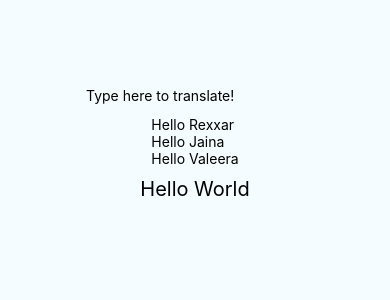
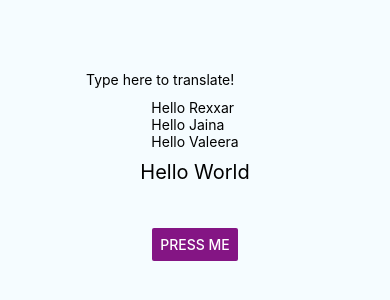
Before and after one commit to Yeung2017/AwesomeProject, a React Native app: screen / in a window 390 px wide. Shown: the part 262-562 px from the top of the page. Built offline with nearby package versions, Linux system fonts and the light colour scheme.

Commit message:
add button demo

```diff
--- a/App.js
+++ b/App.js
@@ -7,7 +7,7 @@
  */
 // 库
 import React, { Component } from 'react';
-import { Platform, StyleSheet, Text, View } from 'react-native';
+import { Platform, StyleSheet, Text, View, Alert, Button } from 'react-native';
 
 // 组件
 import LotsOfGreetings from './components/LotsOfGreetings';
@@ -22,6 +22,11 @@ const instructions = Platform.select({
 });
 
 export default class App extends Component {
+
+  hanldeButtonPress = () => {
+    Alert.alert('You tapped button')
+  }
+
   render() {
     return (
       <View style={ styles.container }>
@@ -30,6 +35,10 @@ export default class App extends Component {
         <Text style={ styles.welcome }>Hello World</Text>
         <Blink text="I love to blink" />
         <Blink text="I love to blink too" />
+        <Button
+          onPress={ this.hanldeButtonPress }
+          title="PRESS ME"
+          color="#841584" />
       </View>
     );
   }
```
